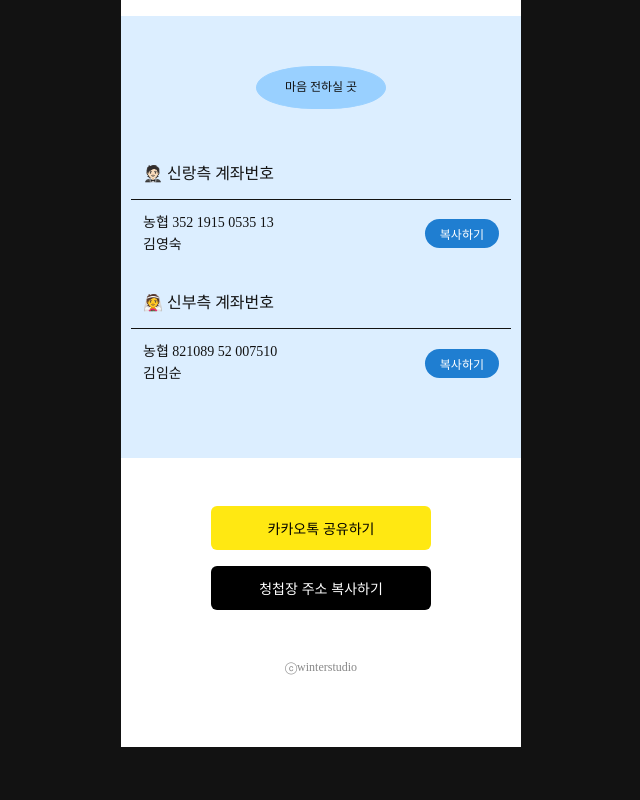
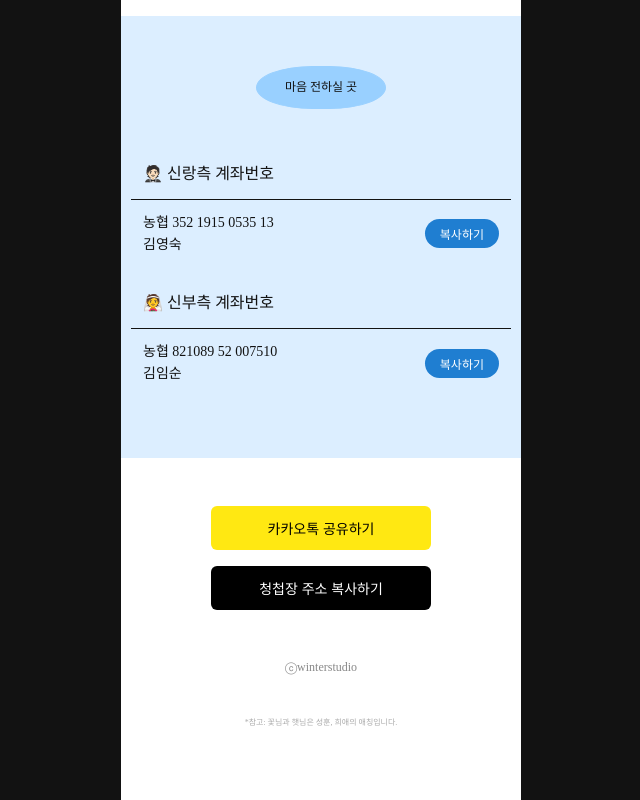
Before and after one commit to hheeaaee/hheeaaee.github.io, a plain HTML site: page sunghunheeae/index.html in a window 1280 px wide. Shown: the part 5420-6220 px from the top of the page, without its empty margins (319-959 px from the left). Before the commit the page ends 6167 px from the top, so only its background shows below. Drawn offline with nearby package versions, Linux system fonts and the light colour scheme; some packages are replaced by stand-ins of ours; a script that the page names is missing; a web font is replaced by a local one.

Commit message:
Add files via upload

```diff
--- a/sunghunheeae/css/style.css
+++ b/sunghunheeae/css/style.css
@@ -292,3 +292,9 @@ img{ width: 100%;}
   font-size: 12px;
   color: #888;
 }
+
+.share-buttons .ps {
+  margin-top: 40px;
+  font-size: 8px;
+  color: #ababab;
+}
--- a/sunghunheeae/index.html
+++ b/sunghunheeae/index.html
@@ -158,6 +158,7 @@
             <button class="kakao" onclick="shareKakao()">카카오톡 공유하기</button>
             <button class="copy-link" onclick="copyWeddingUrl()">청첩장 주소 복사하기</button>
             <p class="credit">ⓒwinterstudio</p>
+            <p class="ps">*참고: 꽃님과 햇님은 성훈, 희애의 애칭입니다.</p>
         </div>
 
 
```
